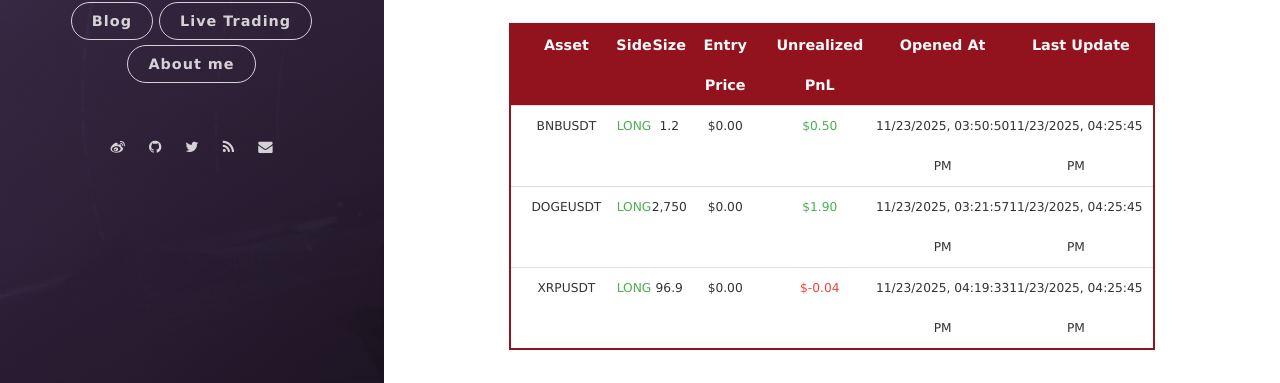
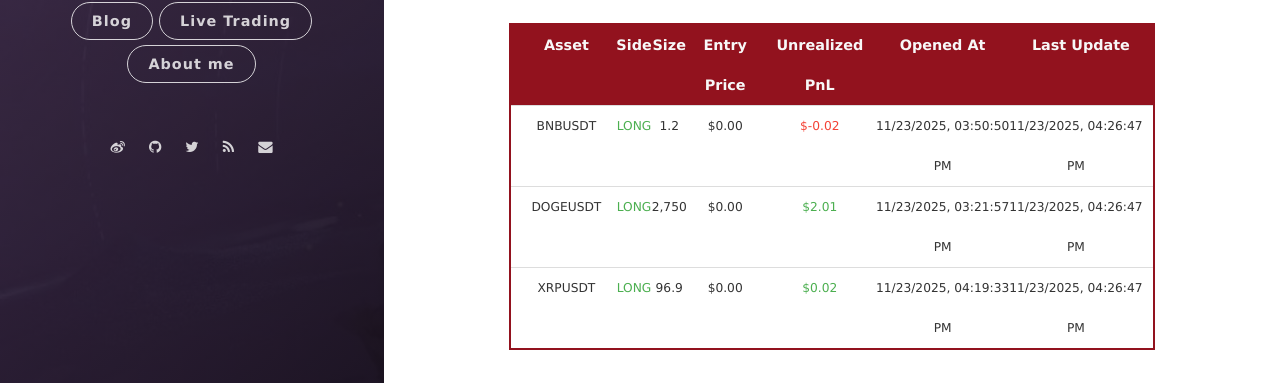
Before and after one commit to leeyegy/leeyegy.github.io, a Jekyll site: the page built from live-trading.html, in a window 1280 px wide and 1026 px high. Shown: the part 576-959 px from the top of the window. Built offline with Jekyll 4.4.1, drawn with Linux system fonts in a browser that asks for light colours; nearby versions of some CDN libraries.

Commit message:
AccountMonitor: refresh positions 2025-11-24T00:26:47+08:00

```diff
--- a/assets/data/binance/positions.json
+++ b/assets/data/binance/positions.json
@@ -4,26 +4,26 @@
     "side": "LONG",
     "size": 1.2,
     "entryPrice": 0.0,
-    "unrealizedPnl": 0.49944975,
+    "unrealizedPnl": -0.024,
     "openedAt": "2025-11-23T23:50:50+08:00",
-    "reportedAt": "2025-11-24T00:25:45+08:00"
+    "reportedAt": "2025-11-24T00:26:47+08:00"
   },
   {
     "symbol": "DOGEUSDT",
     "side": "LONG",
     "size": 2750.0,
     "entryPrice": 0.0,
-    "unrealizedPnl": 1.90355,
+    "unrealizedPnl": 2.0141,
     "openedAt": "2025-11-23T23:21:57+08:00",
-    "reportedAt": "2025-11-24T00:25:45+08:00"
+    "reportedAt": "2025-11-24T00:26:47+08:00"
   },
   {
     "symbol": "XRPUSDT",
     "side": "LONG",
     "size": 96.9,
     "entryPrice": 0.0,
-    "unrealizedPnl": -0.03876,
+    "unrealizedPnl": 0.01581795,
     "openedAt": "2025-11-24T00:19:33+08:00",
-    "reportedAt": "2025-11-24T00:25:45+08:00"
+    "reportedAt": "2025-11-24T00:26:47+08:00"
   }
 ]
```
